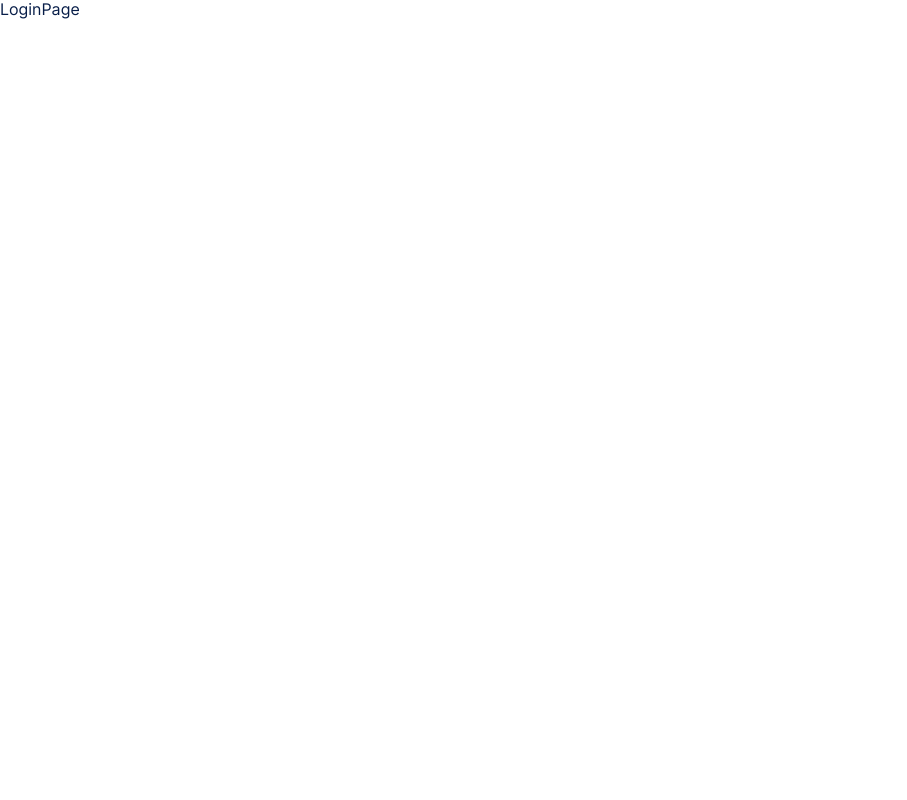
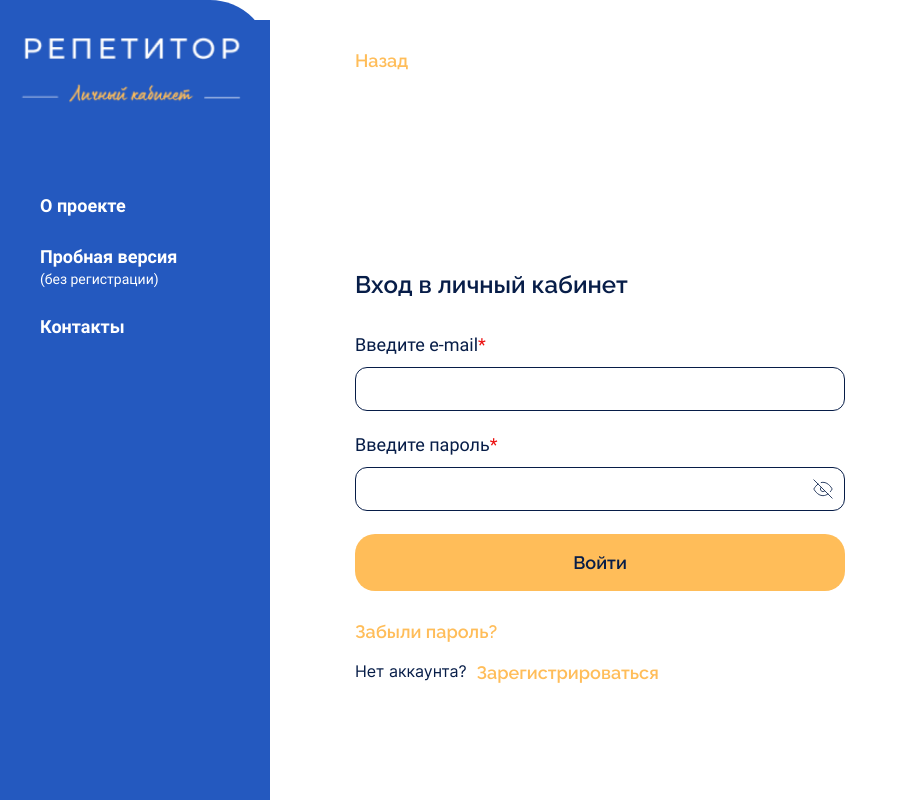
Before and after one commit to TutorOffice/TutorOffice-frontend, a React (Create React App) app: page /login in a window 1280 px wide. Shown: the top 800 px of the page, without its empty margins (0-907 px from the left). Built offline with nearby package versions, Linux system fonts and the light colour scheme.

Commit message:
сверстал страницу входа

```diff
--- a/src/pages/login/Login.module.css
+++ b/src/pages/login/Login.module.css
@@ -0,0 +1,16 @@
+.login__title {
+    margin-bottom: 35px;
+    font-family: 'Raleway';
+    font-size: 24px;
+    font-weight: 600;
+  }
+
+  .login__links{
+    display: flex;
+    flex-direction: column;
+    row-gap: 20px;
+  }
+  .login__links_row{
+    display: flex;
+    column-gap: 10px;
+  }
--- a/src/pages/login/Login.tsx
+++ b/src/pages/login/Login.tsx
@@ -1,7 +1,40 @@
 import s from './Login.module.css';
+import Layout from '../../components/layout/Layout';
+import SubmitForm from '../../components/submitForm/SubmitForm';
+import { btnClass, btnType, Button, Input, inputTypes } from '../../shared/ui';
+import { Link } from 'react-router-dom';
 
 const Login = () => {
-  return <div>LoginPage</div>;
+  return (
+    <Layout>
+      <Button type={btnType.button} variant={btnClass.back} bottom={200}>
+        Назад
+      </Button>
+      <h2 className={s.login__title}>Вход в личный кабинет</h2>
+      <SubmitForm>
+        <Input type={inputTypes.email} labelText='Введите e-mail' isRequired={true} />
+        <Input type={inputTypes.password} labelText='Введите пароль' isRequired={true} isPassword={true} />
+        <Button type={btnType.submit} variant={btnClass.primary}>
+          Войти
+        </Button>
+      </SubmitForm>
+      <div className={s.login__links}>
+        <p>
+          <Link to='/change-pass'>
+            <Button type={btnType.button} variant={btnClass.back}>
+              Забыли пароль?
+            </Button>
+          </Link>
+        </p>
+        <div className={s.login__links_row}>
+          <span>Нет аккаунта?</span>
+          <Button type={btnType.button} variant={btnClass.back}>
+            Зарегистрироваться
+          </Button>
+        </div>
+      </div>
+    </Layout>
+  );
 };
 
 export default Login;
```
